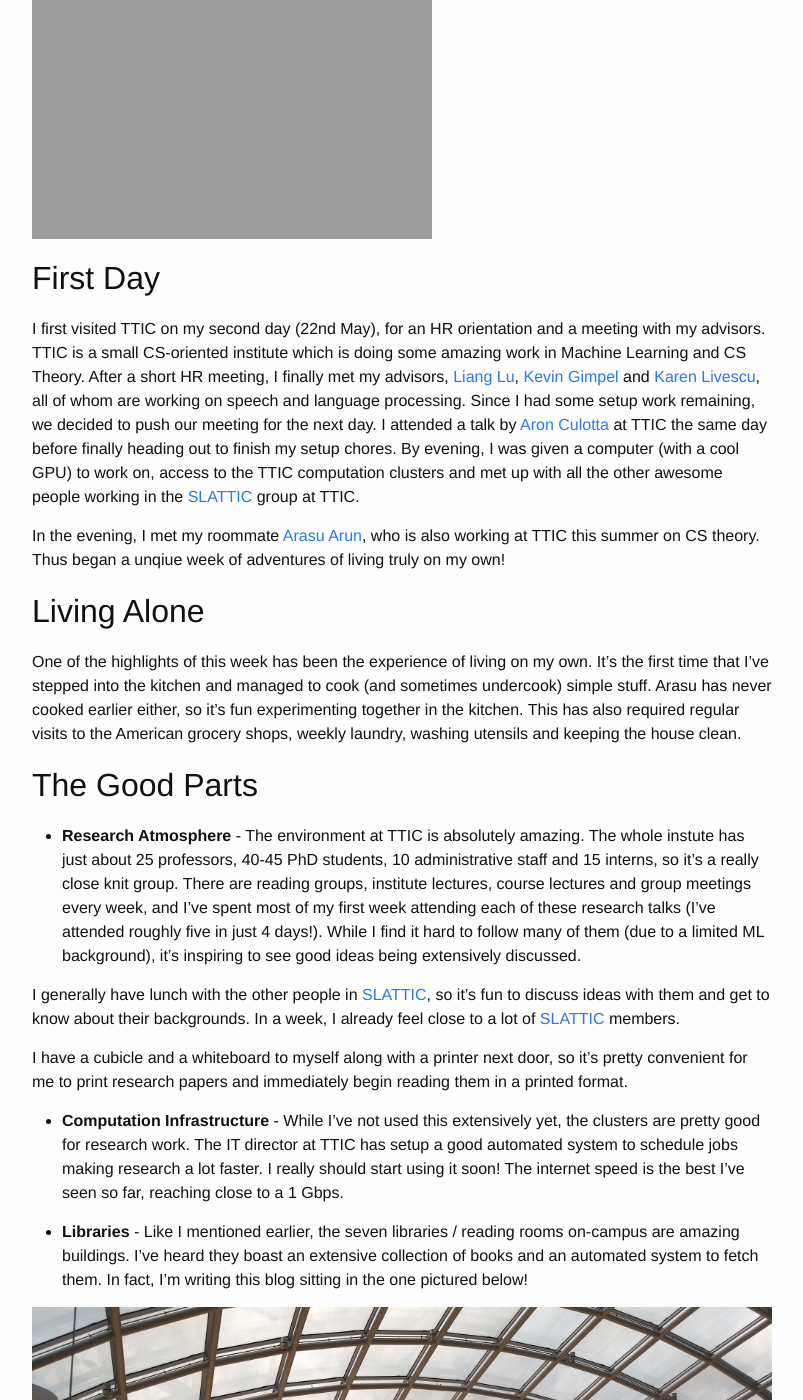
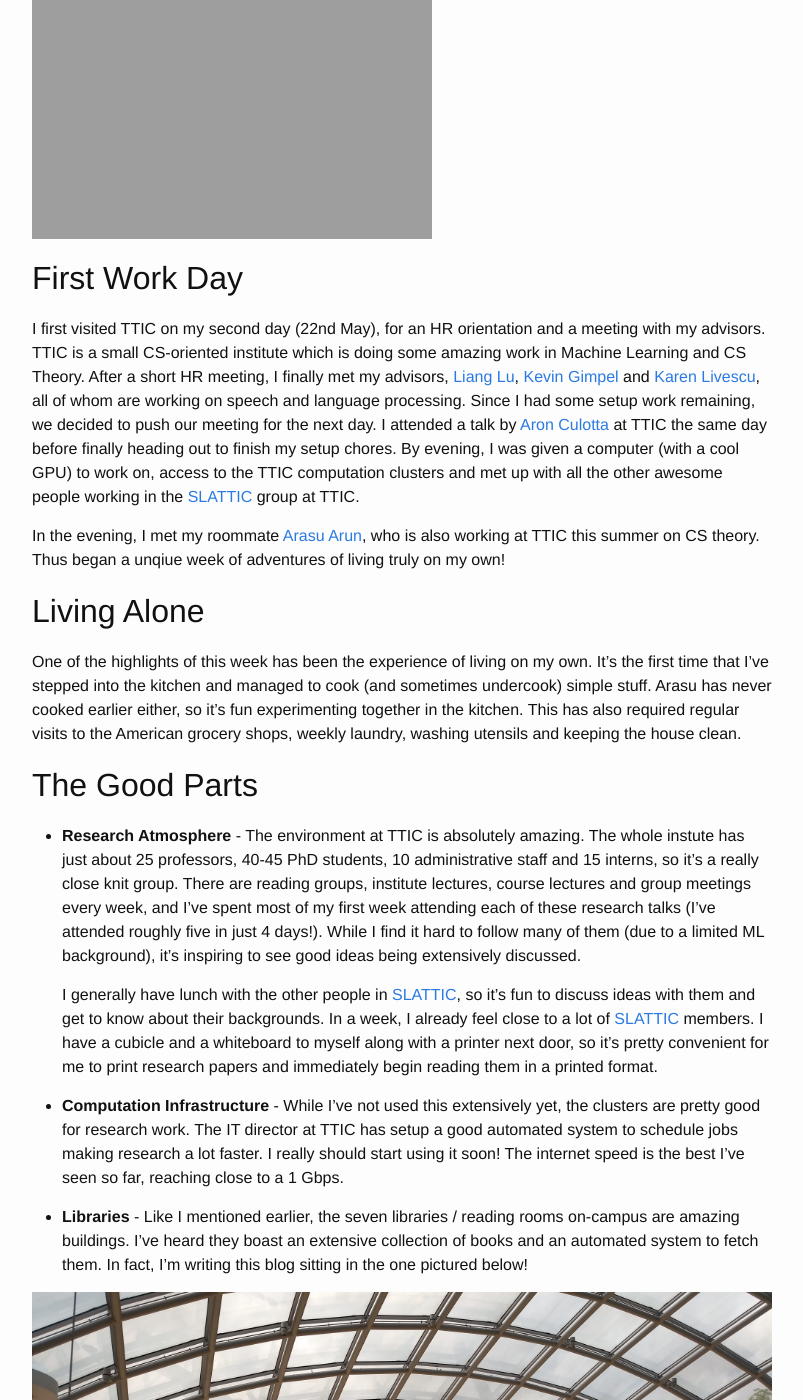
Before and after one commit to martiansideofthemoon/martiansideofthemoon.github.io, a Jekyll site: the page built from _posts/2017-05-28-hello-uchicago.markdown, in a window 1280 px wide and 1400 px high, scrolled down 1029 px. Shown: the whole window, without its empty margins (238-1041 px from the left). Built offline with Jekyll 4.4.1, drawn with Linux system fonts in a browser that asks for light colours.

Commit message:
Adding week1 chicago blog

```diff
--- a/_posts/2017-05-28-hello-uchicago.markdown
+++ b/_posts/2017-05-28-hello-uchicago.markdown
@@ -15,7 +15,7 @@ I arrived on 21st May after a comfortable 16 hour Air India flight. The [O'Hare
 
 ![park]({{ site.url }}/assets/uchicago-park.jpg)
 
-## First Day
+## First Work Day
 I first visited TTIC on my second day (22nd May), for an HR orientation and a meeting with my advisors. TTIC is a small CS-oriented institute which is doing some amazing work in Machine Learning and CS Theory. After a short HR meeting, I finally met my advisors, [Liang Lu](http://ttic.uchicago.edu/~llu/), [Kevin Gimpel](ttic.uchicago.edu/~kgimpel/) and [Karen Livescu](ttic.uchicago.edu/~klivescu), all of whom are working on speech and language processing. Since I had some setup work remaining, we decided to push our meeting for the next day. I attended a talk by [Aron Culotta](http://cs.iit.edu/~culotta/) at TTIC the same day before finally heading out to finish my setup chores. By evening, I was given a computer (with a cool GPU) to work on, access to the TTIC computation clusters and met up with all the other awesome people working in the [SLATTIC](ttic.uchicago.edu/~klivescu/SLATTIC/) group at TTIC.
 
 In the evening, I met my roommate [Arasu Arun](https://www.facebook.com/thearasuarun), who is also working at TTIC this summer on CS theory. Thus began a unqiue week of adventures of living truly on my own!
@@ -26,9 +26,8 @@ One of the highlights of this week has been the experience of living on my own.
 ## The Good Parts
 * **Research Atmosphere** - The environment at TTIC is absolutely amazing. The whole instute has just about 25 professors, 40-45 PhD students, 10 administrative staff and 15 interns, so it's a really close knit group. There are reading groups, institute lectures, course lectures and group meetings every week, and I've spent most of my first week attending each of these research talks (I've attended roughly five in just 4 days!). While I find it hard to follow many of them (due to a limited ML background), it's inspiring to see good ideas being extensively discussed.
 
-I generally have lunch with the other people in [SLATTIC](ttic.uchicago.edu/~klivescu/SLATTIC/), so it's fun to discuss ideas with them and get to know about their backgrounds. In a week, I already feel close to a lot of [SLATTIC](ttic.uchicago.edu/~klivescu/SLATTIC/) members.
-
-I have a cubicle and a whiteboard to myself along with a printer next door, so it's pretty convenient for me to print research papers and immediately begin reading them in a printed format.
+  I generally have lunch with the other people in [SLATTIC](ttic.uchicago.edu/~klivescu/SLATTIC/), so it's fun to discuss ideas with them and get to know about their backgrounds. In a week, I already feel close to a lot of [SLATTIC](ttic.uchicago.edu/~klivescu/SLATTIC/) members.
+  I have a cubicle and a whiteboard to myself along with a printer next door, so it's pretty convenient for me to print research papers and immediately begin reading them in a printed format.
 
 * **Computation Infrastructure** - While I've not used this extensively yet, the clusters are pretty good for research work. The IT director at TTIC has setup a good automated system to schedule jobs making research a lot faster. I really should start using it soon! The internet speed is the best I've seen so far, reaching close to a 1 Gbps.
 
```
